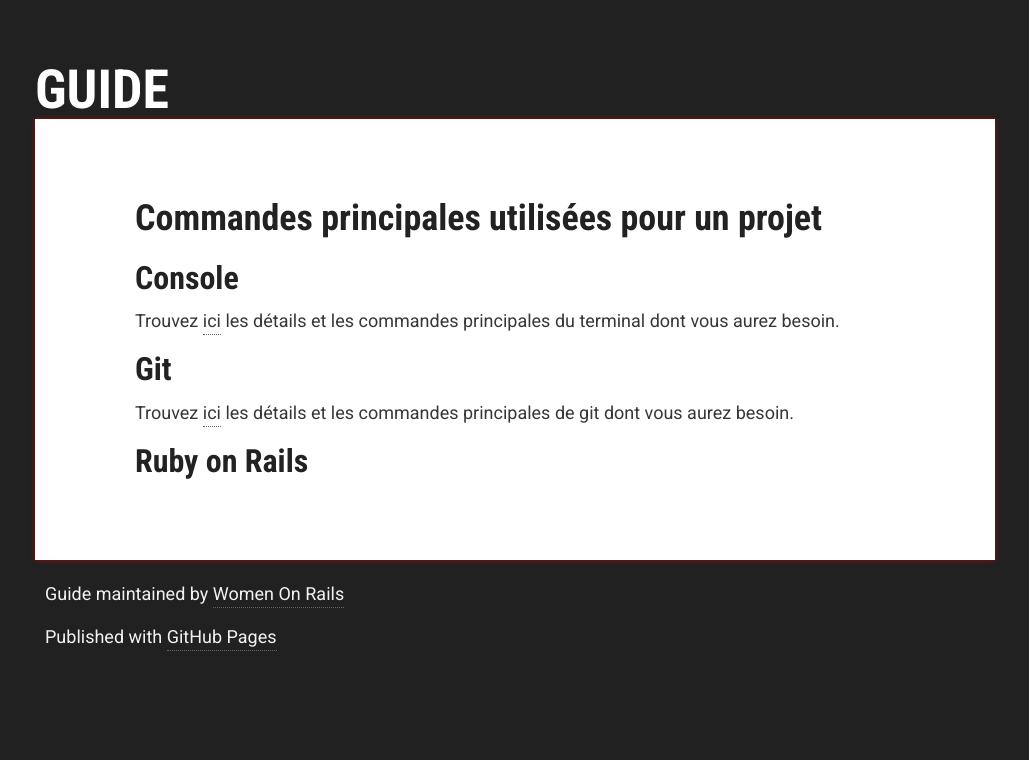
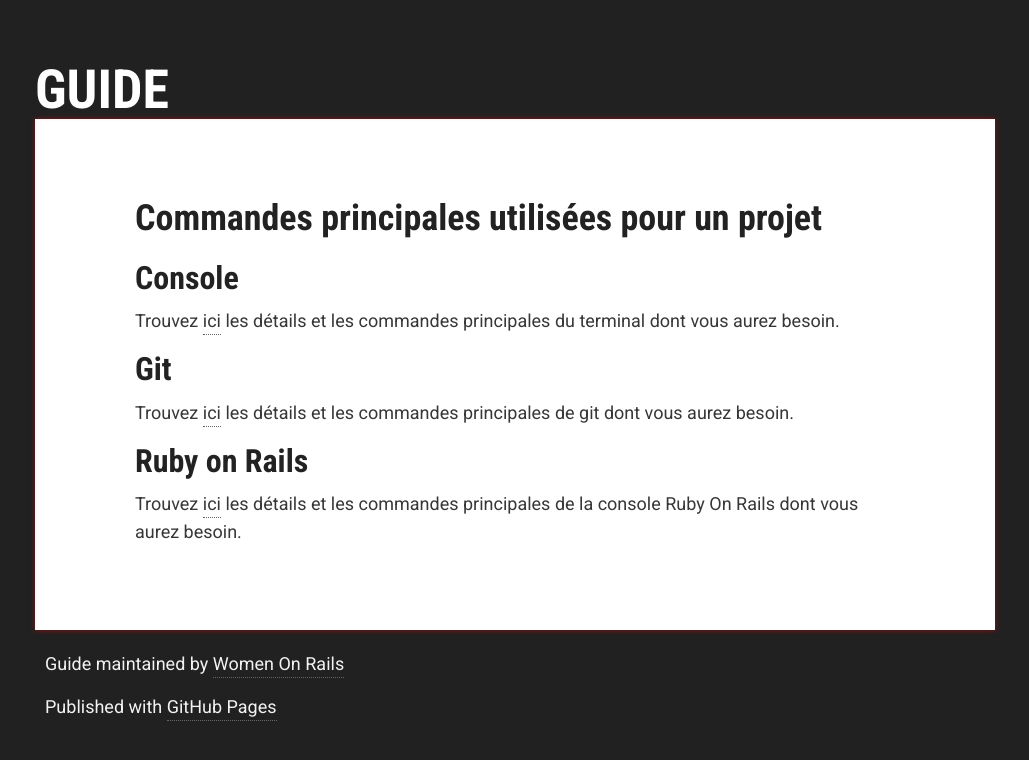
Before and after one commit to women-on-rails/guide, a Jekyll site: the page built from pages/beginners_help/main_commands.md, in a window 1280 px wide. Shown: the top 760 px of the page, without its empty margins (125-1154 px from the left). Built offline with Jekyll 4.4.1, drawn with Linux system fonts in a browser that asks for light colours.

Commit message:
Adding ruby on rails console commands section

```diff
--- a/pages/beginners_help/main_commands.md
+++ b/pages/beginners_help/main_commands.md
@@ -15,3 +15,5 @@ Trouvez [ici](/guide/terminal) les détails et les commandes principales du term
 Trouvez [ici](/guide/git_commands) les détails et les commandes principales de git dont vous aurez besoin.
 
 ## Ruby on Rails
+
+Trouvez [ici](/guide/ruby_on_rails) les détails et les commandes principales de la console Ruby On Rails dont vous aurez besoin.
```
Also changed, not shown: pages/beginners_help/main_commands/ruby_on_rails.md (added, +11 -0 lines), pages/beginners_help/main_commands/terminal.md (+1 -1 lines).
